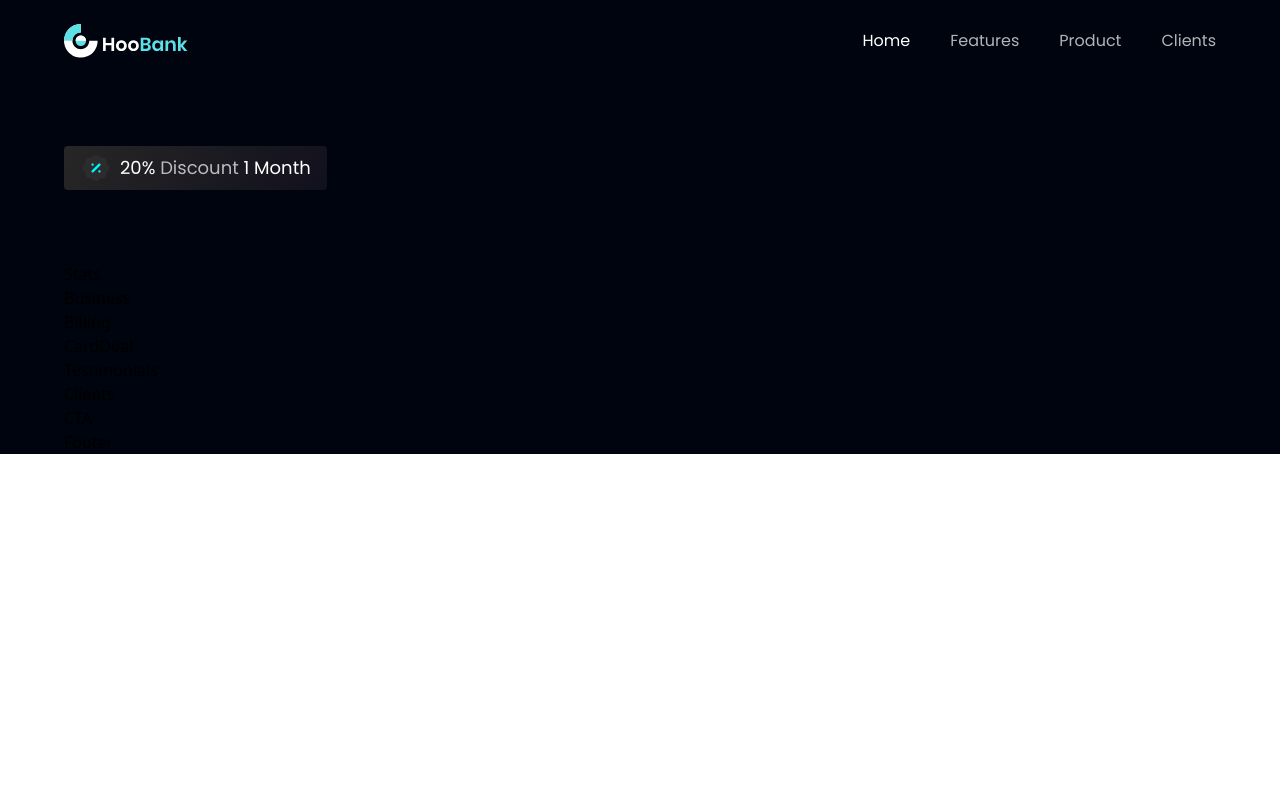
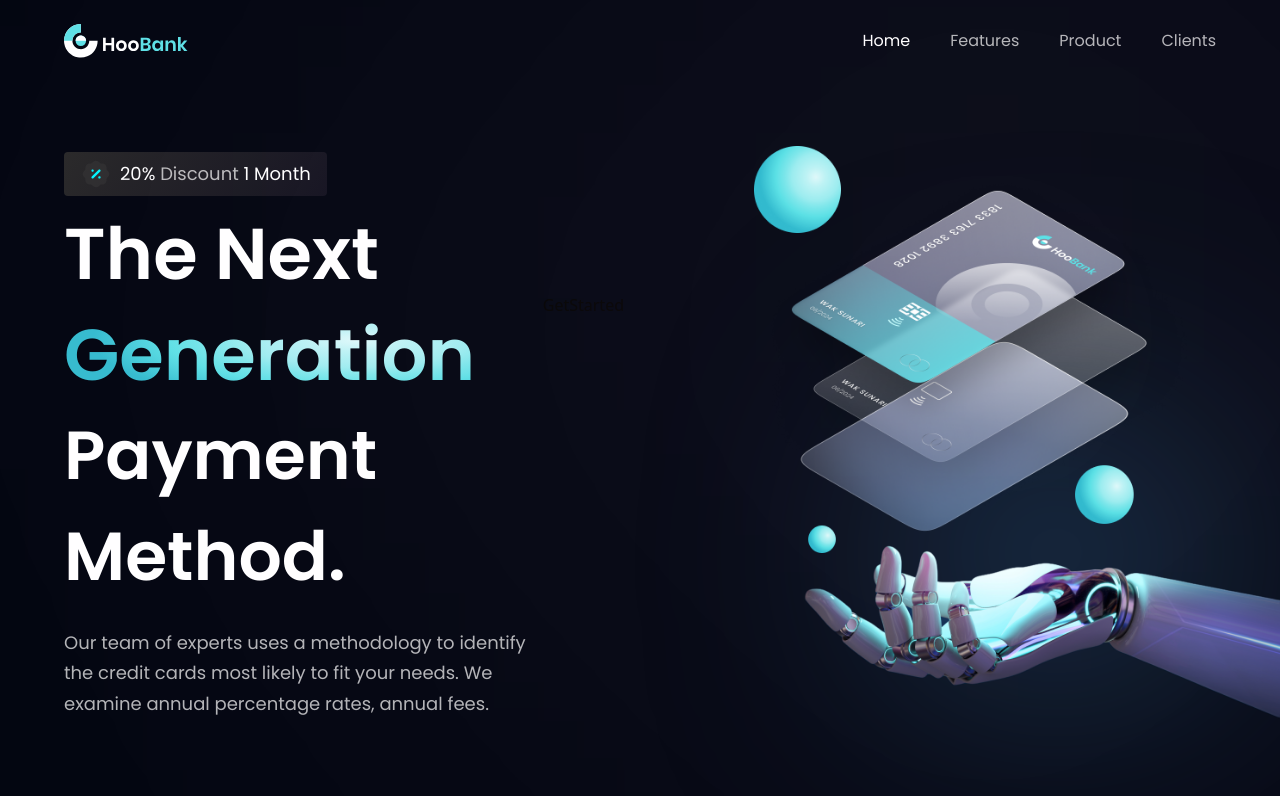
Before and after one commit to SoumyaSubhrajit/Mordern_Bank__App, a React (Vite) app in the folder mordern_bank_app/: page / in a window 1280 px wide. Shown: the top 796 px of the page. Built offline with nearby package versions, Linux system fonts and the light colour scheme.

Commit message:
Adding some touch to the code.

```diff
--- a/mordern_bank_app/src/components/Hero.jsx
+++ b/mordern_bank_app/src/components/Hero.jsx
@@ -1,6 +1,7 @@
 import React from 'react';
 import styles from '../styles';
 import { discount, robot } from '../assets';
+import GetStarted from './GetStarted';
 
 const Hero = () => {
   return (
@@ -20,14 +21,44 @@
         </div>
 
         <div className='flex flex-row justify-between items-center w-full'>
-          <h1
-            className='flex-1 font-poppins font-semibold ss:text-[72px] text-[52px]
-            text-white ss:leading-[100.8px]
-            leading-[75px]
-           '
-          ></h1>
+          <h1 className='flex-1 font-poppins font-semibold ss:text-[72px] text-[52px] text-white ss:leading-[100.8px] leading-[75px]'>
+            The Next <br className='sm:block hidden' />{' '}
+            <span className='text-gradient'>Generation</span>{' '}
+          </h1>
+          <div className='ss:flex hidden md:mr-4 mr-0'>
+            <GetStarted />
+          </div>
         </div>
+
+        <h1 className='font-poppins font-semibold ss:text-[68px] text-[52px] text-white ss:leading-[100.8px] leading-[75px] w-full'>
+          Payment Method.
+        </h1>
+
+        <p className={`${styles.paragraph} max-w-[470px] mt-5`}>
+          {' '}
+          Our team of experts uses a methodology to identify the credit cards
+          most likely to fit your needs. We examine annual percentage rates,
+          annual fees.
+        </p>
       </div>
+
+      {/* THIS IS FOR THE MOBILE DEVICES. */}
+      <div
+        className={`flex-1 flex ${styles.flexCenter} md:my-0 my-10 relative`}
+      >
+        <img
+          src={robot}
+          alt='billing'
+          className='w-[100%] h-[100%] relative z-[5]'
+        />
+
+        {/* gradient start */}
+        <div className='absolute z-[0] w-[40%] h-[35%] top-0 pink__gradient' />
+        <div className='absolute z-[1] w-[80%] h-[80%] rounded-full white__gradient bottom-40' />
+        <div className='absolute z-[0] w-[50%] h-[50%] right-20 bottom-20 blue__gradient' />
+        {/* gradient end */}
+      </div>
+      <div className={`ss:hidden ${styles.flexCenter}`}></div>
     </section>
   );
 };
```
